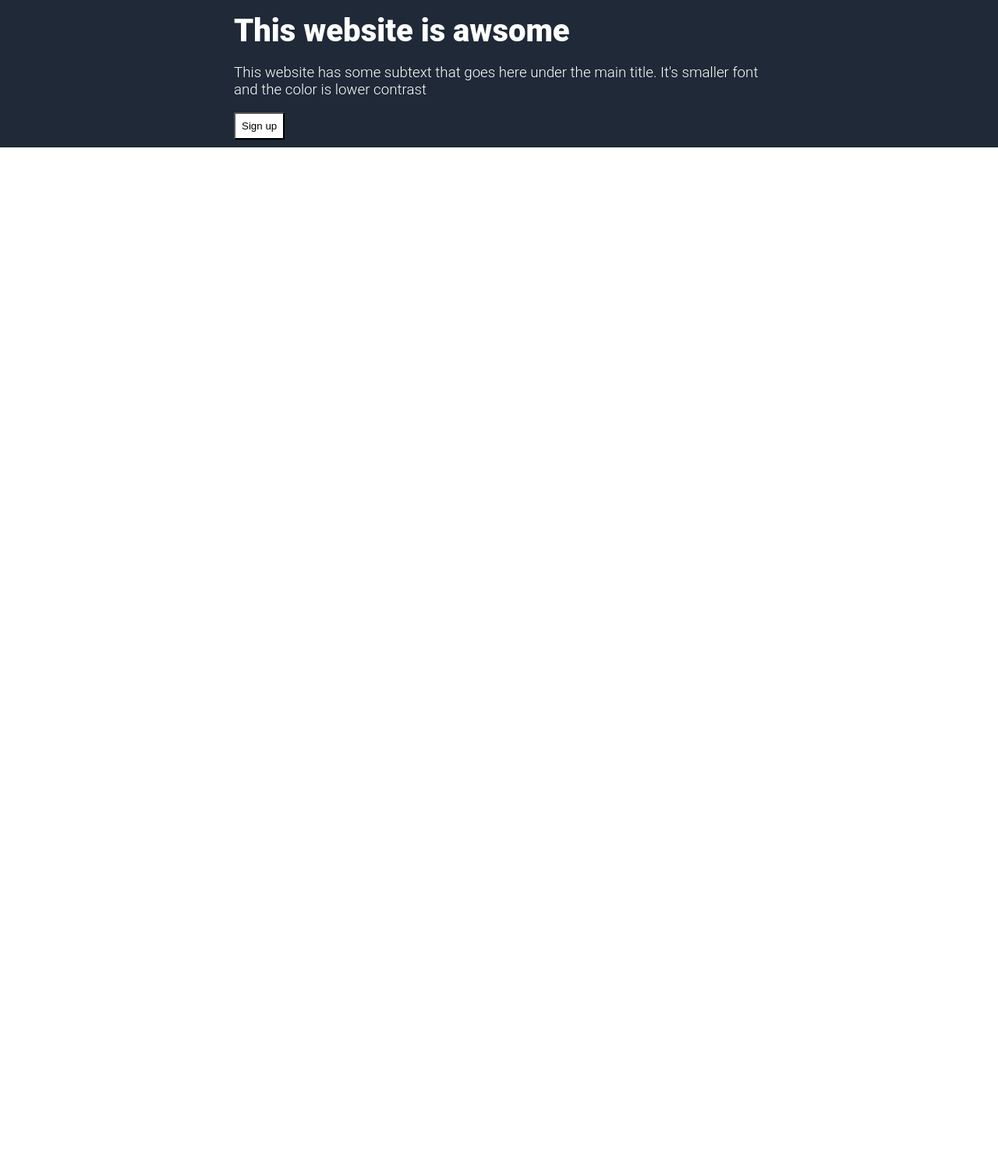
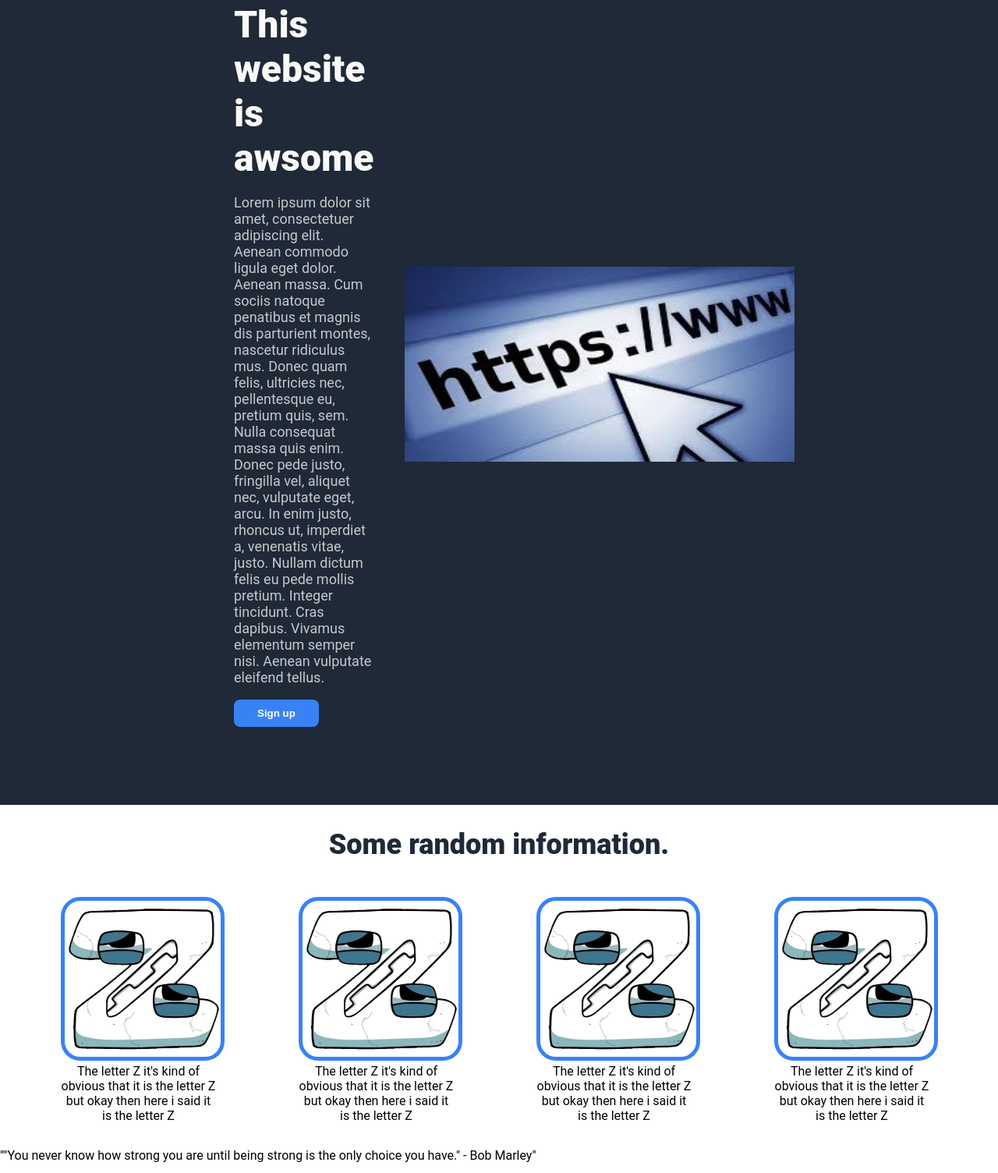
Before and after one commit to deocze/odin-csswebsite, a plain HTML site: page index.html in a window 1280 px wide. Shown: the part 95-1599 px from the top of the page at 78% size. Before the commit the page ends 800 px from the top, so only its background shows below. Drawn offline with Linux system fonts and the light colour scheme.

Commit message:
My commit messages are horrible

```diff
--- a/index.html
+++ b/index.html
@@ -7,6 +7,7 @@
     <link rel="stylesheet" href="styles/style.css" />
   </head>
   <body>
+    <section class="First">
       <header>
         <h1>Header Logo</h1>
         <ul>
@@ -15,13 +16,68 @@
           <li><a href="#">Header link three</a></li>
         </ul>
       </header>
-    <div class="asd">
-      <h2>This website is awsome</h2>
+      <div class="hText">
+        <div>
+          <h2 id="Headerh2">This website is awsome</h2>
           <h3>
-        This website has some subtext that goes here under the main title. It's
-        smaller font and the color is lower contrast
+            Lorem ipsum dolor sit amet, consectetuer adipiscing elit. Aenean
+            commodo ligula eget dolor. Aenean massa. Cum sociis natoque
+            penatibus et magnis dis parturient montes, nascetur ridiculus mus.
+            Donec quam felis, ultricies nec, pellentesque eu, pretium quis, sem.
+            Nulla consequat massa quis enim. Donec pede justo, fringilla vel,
+            aliquet nec, vulputate eget, arcu. In enim justo, rhoncus ut,
+            imperdiet a, venenatis vitae, justo. Nullam dictum felis eu pede
+            mollis pretium. Integer tincidunt. Cras dapibus. Vivamus elementum
+            semper nisi. Aenean vulputate eleifend tellus.
           </h3>
           <button>Sign up</button>
         </div>
+        <img
+          src="images/Better.jpeg"
+          alt="Picture of the logo for websites"
+          id="hImage"
+        />
+      </div>
+    </section>
+
+    <section class="Second">
+      <h2 class="Secondh2">Some random information.</h2>
+      <div class="Zimg">
+        <figure>
+          <img src="images/Z.webp" alt="A picture of the letter Z with eyes" />
+          <figcaption>
+            The letter Z it's kind of obvious that it is the letter Z but okay
+            then here i said it is the letter Z
+          </figcaption>
+        </figure>
+        <figure>
+          <img src="images/Z.webp" alt="A picture of the letter Z with eyes" />
+          <figcaption>
+            The letter Z it's kind of obvious that it is the letter Z but okay
+            then here i said it is the letter Z
+          </figcaption>
+        </figure>
+        <figure>
+          <img src="images/Z.webp" alt="A picture of the letter Z with eyes" />
+          <figcaption>
+            The letter Z it's kind of obvious that it is the letter Z but okay
+            then here i said it is the letter Z
+          </figcaption>
+        </figure>
+        <figure>
+          <img src="images/Z.webp" alt="A picture of the letter Z with eyes" />
+          <figcaption>
+            The letter Z it's kind of obvious that it is the letter Z but okay
+            then here i said it is the letter Z
+          </figcaption>
+        </figure>
+      </div>
+    </section>
+    <section class="Third">
+      <p>
+        ""You never know how strong you are until being strong is the only
+        choice you have." - Bob Marley"
+      </p>
+    </section>
   </body>
 </html>
--- a/styles/style.css
+++ b/styles/style.css
@@ -24,32 +24,86 @@ a {
   text-decoration: none;
   color: rgb(190, 190, 190);
 }
+/*Formatting the text before doing anything*/
+h1 {
+  font-size: 24px;
+  color: #f9faf8;
+}
+
+#Headerh2 {
+  color: #f9faf8;
+  font-weight: 900;
+  font-size: 48px;
+  margin: 0;
+}
+
+h3 {
+  color: #e5e7eb;
+  font-weight: 400;
+  font-size: 18px;
+  filter: contrast(70%);
+}
 /*Changing the color that occurs when links are hovered over*/
 a:hover {
   color: white;
 }
+
 /*Making the list elements stay side by side*/
 header ul {
   display: flex;
   gap: 16px;
 }
 /*Moving on to the body section of the top part*/
-/*Formatting the text before doing anything*/
-h2 {
-  font-weight: 800;
-  font-size: 40px;
-  margin: 0;
-}
-h3 {
-  font-weight: 300;
-}
-.asd {
+
+/*Flex is used to put the elements side by side*/
+/*Padding is used to seperate it from other sections of the page*/
+.hText {
   background-color: #1f2937;
   margin: 0;
-  padding: 10px 300px;
+  padding: 10px 300px 100px;
   color: white;
+  display: flex;
 }
-button{
-    background-color: rgb(255, 255, 255);
-    padding: 8px;
+button {
+  font-weight: 800;
+  color: white;
+  background-color: #3882f6;
+  padding: 10px 30px;
+  border-radius: 8px;
+  border-style: none;
 }
+#hImage {
+  width: 500px;
+  height: 250px;
+  flex-shrink: 0;
+  align-self: center;
+  margin-left: 40px;
+}
+
+/*Second section css*/
+.Secondh2 {
+  color: #1f2937;
+  text-align: center;
+  font-size: 36px;
+  font-weight: 900;
+}
+.Zimg {
+  /*making the pictures be side by side*/
+  display: flex;
+  justify-content: center;
+  align-items: center;
+  gap: 15px;
+}
+.Zimg img {
+  width: 200px;
+  height: 200px;
+  /*Making the border a certain thickness and a certain size*/
+  border-radius: 25px;
+  border: 5px;
+  border-color: #3882f6;
+  border-style: solid;
+}
+figcaption {
+  width: 200px;
+  text-align: center;
+}
```
Also changed, not shown: images/Better.jpeg (added), images/WWW.jpeg (added), images/Z.webp (added), 1 other file. Lines whose indentation alone changed are shown as unchanged.
